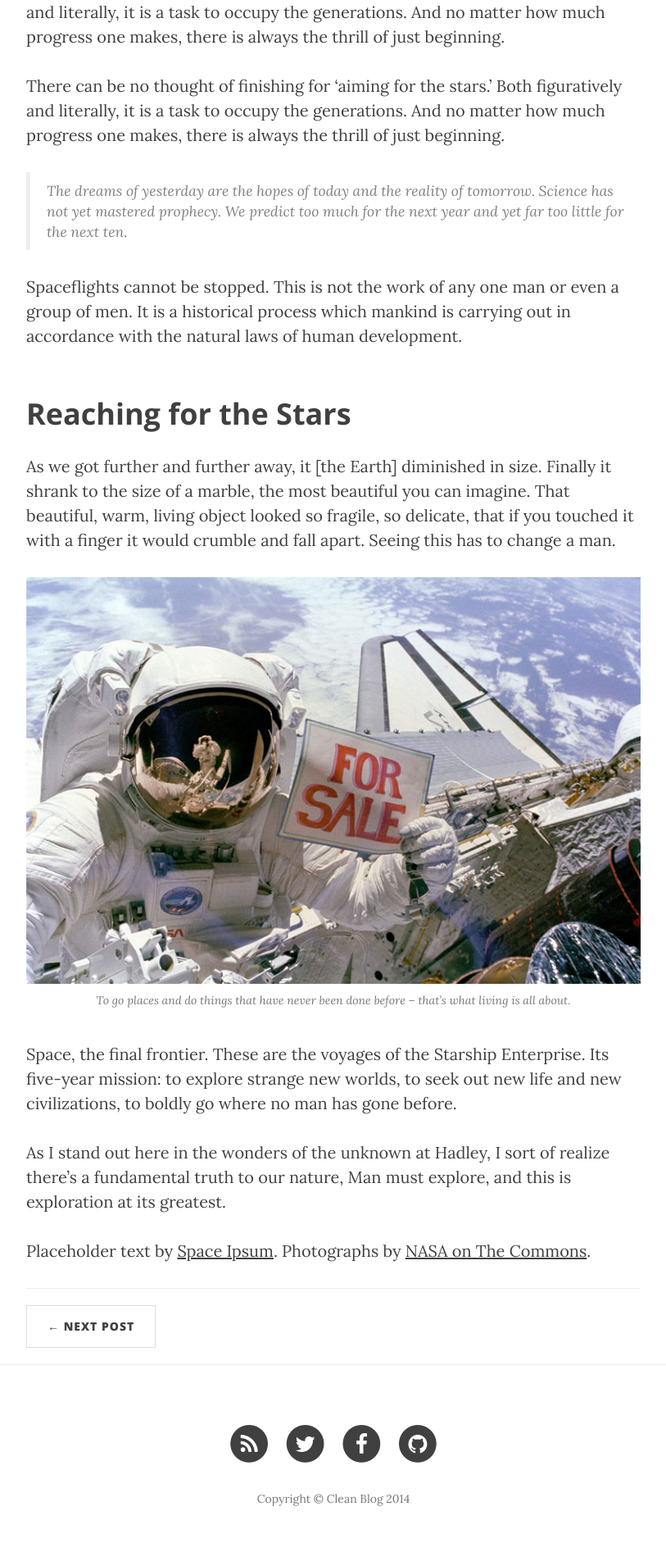
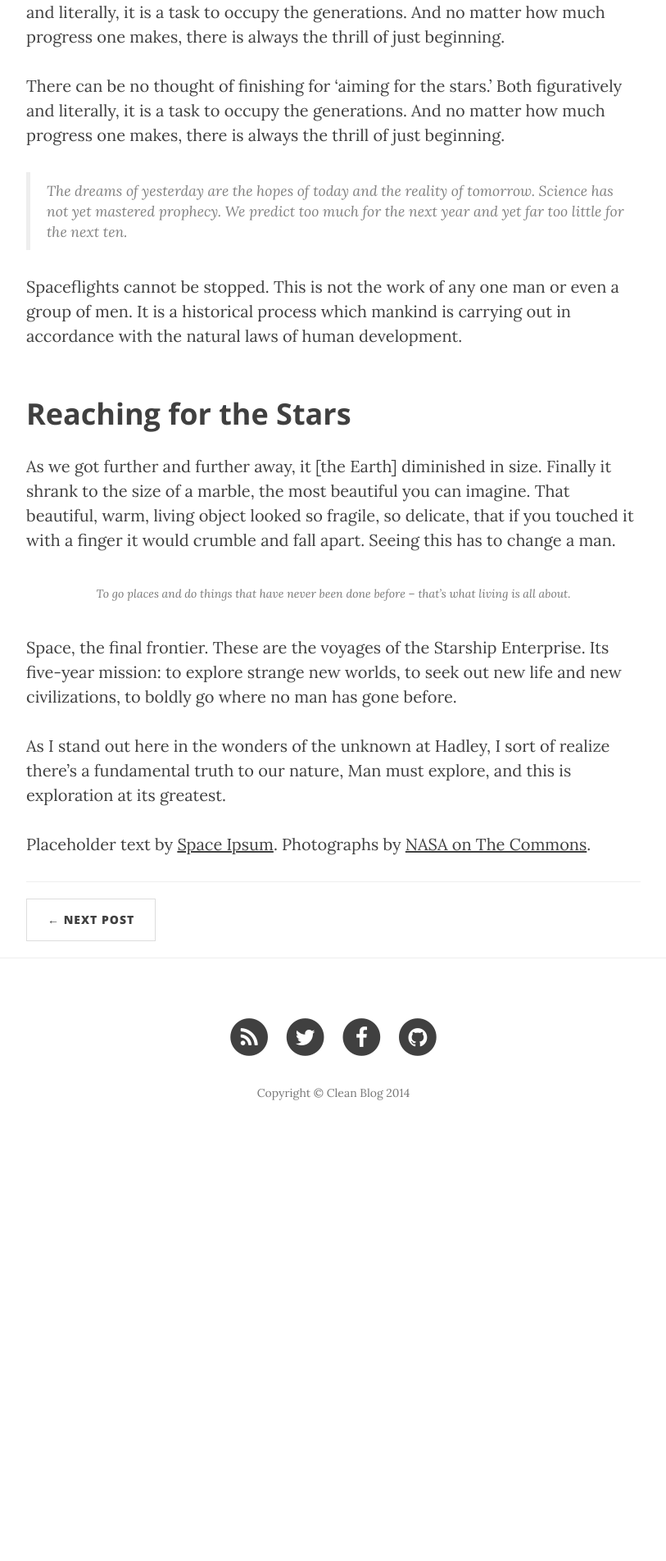
Before and after one commit to it-projects-llc/odoo-saas-tools, a Jekyll site: the page built from _posts/2014-06-10-dinosaurs.markdown, in a window 1280 px wide. Shown: the part 1469-3373 px from the top of the page at 82% size, without its empty margins (233-1046 px from the left). Built offline with Jekyll 4.4.1, drawn with Linux system fonts in a browser that asks for light colours; nearby versions of some CDN libraries; library files that are not in the unit come from our copies; after the commit the page ends 2878 px from its top, so only the background shows below that.

Commit message:
Image URL fix

```diff
--- a/_posts/2014-06-10-dinosaurs - Copy.markdown
+++ b/_posts/2014-06-10-dinosaurs.markdown
@@ -32,7 +32,7 @@
 <p>As we got further and further away, it [the Earth] diminished in size. Finally it shrank to the size of a marble, the most beautiful you can imagine. That beautiful, warm, living object looked so fragile, so delicate, that if you touched it with a finger it would crumble and fall apart. Seeing this has to change a man.</p>
 
 <a href="#">
-    <img class="img-responsive" src="{{ site.baseurl }}/img/post-sample-image.jpg" alt="">
+    <img class="img-responsive" src="{{ site.baseurl }}img/post-sample-image.jpg" alt="">
 </a>
 <span class="caption text-muted">To go places and do things that have never been done before – that’s what living is all about.</span>
 
--- a/_posts/2014-07-01-dreams.markdown
+++ b/_posts/2014-07-01-dreams.markdown
@@ -31,7 +31,7 @@
 <p>As we got further and further away, it [the Earth] diminished in size. Finally it shrank to the size of a marble, the most beautiful you can imagine. That beautiful, warm, living object looked so fragile, so delicate, that if you touched it with a finger it would crumble and fall apart. Seeing this has to change a man.</p>
 
 <a href="#">
-    <img class="img-responsive" src="{{ site.baseurl }}/img/post-sample-image.jpg" alt="">
+    <img class="img-responsive" src="img/post-sample-image.jpg" alt="">
 </a>
 <span class="caption text-muted">To go places and do things that have never been done before – that’s what living is all about.</span>
 
--- a/_posts/2014-07-08-failure-is-not-an-option.markdown
+++ b/_posts/2014-07-08-failure-is-not-an-option.markdown
@@ -32,7 +32,7 @@
 <p>As we got further and further away, it [the Earth] diminished in size. Finally it shrank to the size of a marble, the most beautiful you can imagine. That beautiful, warm, living object looked so fragile, so delicate, that if you touched it with a finger it would crumble and fall apart. Seeing this has to change a man.</p>
 
 <a href="#">
-    <img class="img-responsive" src="{{ site.baseurl }}/img/post-sample-image.jpg" alt="">
+    <img class="img-responsive" src="img/post-sample-image.jpg" alt="">
 </a>
 <span class="caption text-muted">To go places and do things that have never been done before – that’s what living is all about.</span>
 
--- a/_posts/2014-08-24-science-has-not-yet-mastered-prophecy.markdown
+++ b/_posts/2014-08-24-science-has-not-yet-mastered-prophecy.markdown
@@ -32,7 +32,7 @@
 <p>As we got further and further away, it [the Earth] diminished in size. Finally it shrank to the size of a marble, the most beautiful you can imagine. That beautiful, warm, living object looked so fragile, so delicate, that if you touched it with a finger it would crumble and fall apart. Seeing this has to change a man.</p>
 
 <a href="#">
-    <img class="img-responsive" src="{{ site.baseurl }}/img/post-sample-image.jpg" alt="">
+    <img class="img-responsive" src="img/post-sample-image.jpg" alt="">
 </a>
 <span class="caption text-muted">To go places and do things that have never been done before – that’s what living is all about.</span>
 
--- a/_posts/2014-09-18-i-believe.markdown
+++ b/_posts/2014-09-18-i-believe.markdown
@@ -31,7 +31,7 @@
 <p>As we got further and further away, it [the Earth] diminished in size. Finally it shrank to the size of a marble, the most beautiful you can imagine. That beautiful, warm, living object looked so fragile, so delicate, that if you touched it with a finger it would crumble and fall apart. Seeing this has to change a man.</p>
 
 <a href="#">
-    <img class="img-responsive" src="{{ site.baseurl }}/img/post-sample-image.jpg" alt="">
+    <img class="img-responsive" src="img/post-sample-image.jpg" alt="">
 </a>
 <span class="caption text-muted">To go places and do things that have never been done before – that’s what living is all about.</span>
 
--- a/_posts/2014-09-24-man-must-explore.markdown
+++ b/_posts/2014-09-24-man-must-explore.markdown
@@ -32,7 +32,7 @@
 <p>As we got further and further away, it [the Earth] diminished in size. Finally it shrank to the size of a marble, the most beautiful you can imagine. That beautiful, warm, living object looked so fragile, so delicate, that if you touched it with a finger it would crumble and fall apart. Seeing this has to change a man.</p>
 
 <a href="#">
-    <img class="img-responsive" src="{{ site.baseurl }}/img/post-sample-image.jpg" alt="">
+    <img class="img-responsive" src="img/post-sample-image.jpg" alt="">
 </a>
 <span class="caption text-muted">To go places and do things that have never been done before – that’s what living is all about.</span>
 
```
